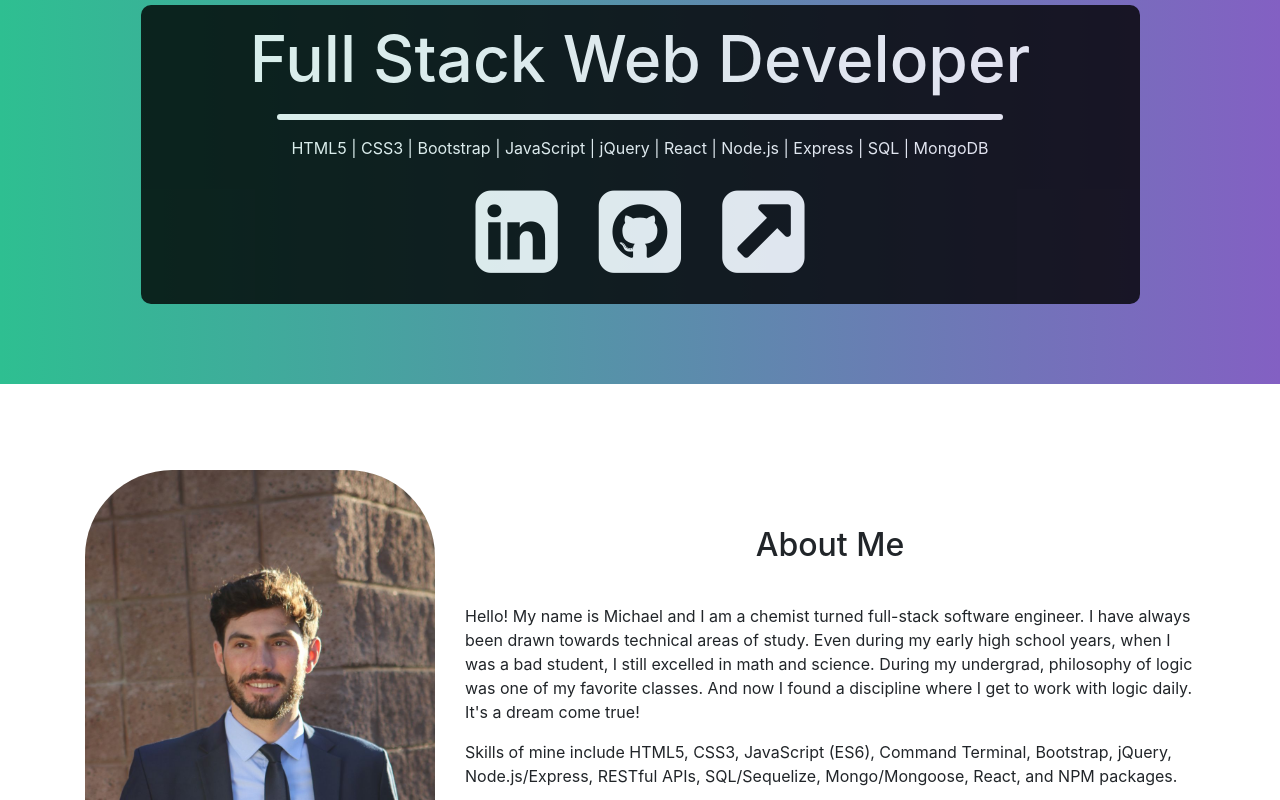
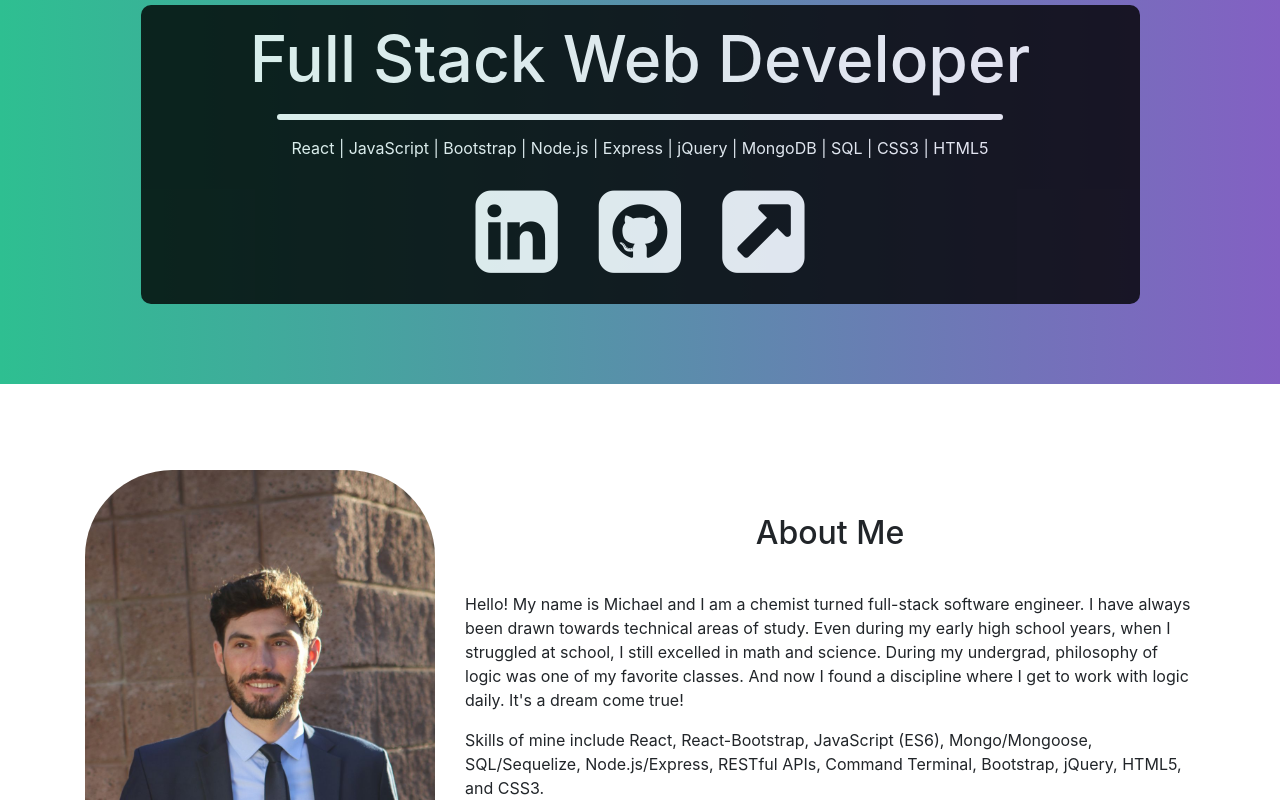
Before and after one commit to mawil583/react-portfolio, a React (Create React App) app: page / in a window 1280 px wide. Shown: the part 320-1120 px from the top of the page. Built offline with nearby package versions, Linux system fonts and the light colour scheme.

Commit message:
changed homepage content

```diff
--- a/src/pages/home.jsx
+++ b/src/pages/home.jsx
@@ -23,7 +23,7 @@ class Home extends Component {
                                         Full Stack Web Developer
                     </h1>
                                     <hr />
-                                    <p>HTML5 | CSS3 | Bootstrap | JavaScript | jQuery | React | Node.js | Express | SQL | MongoDB</p>
+                                    <p>React | JavaScript | Bootstrap | Node.js | Express | jQuery | MongoDB | SQL | CSS3 | HTML5</p>
                                     <Container fluid>
                                         <Row>
                                             <div className="social-links">
@@ -65,12 +65,12 @@ class Home extends Component {
                                     <h2 id="centerMe">About Me</h2>
                                 </div>
                                 <p>Hello! My name is Michael and I am a chemist turned full-stack software engineer. I have always been drawn
-                                    towards technical areas of study. Even during my early high school years, when I was a bad student, I still
+                                    towards technical areas of study. Even during my early high school years, when I struggled at school, I still
                                     excelled in math and science. During my undergrad, philosophy of logic was one of my favorite classes. And
                                     now I found a discipline where I get to work with logic daily. It's a dream come true!
                                 </p>
-                                <p>Skills of mine include HTML5, CSS3, JavaScript (ES6), Command Terminal, Bootstrap, jQuery, Node.js/Express,
-                                    RESTful APIs, SQL/Sequelize, Mongo/Mongoose, React, and NPM packages.</p>
+                                <p>Skills of mine include React, React-Bootstrap, JavaScript (ES6), Mongo/Mongoose, SQL/Sequelize, Node.js/Express, RESTful APIs,
+                                    Command Terminal, Bootstrap, jQuery, HTML5, and CSS3.</p>
                                 <p>This website was created from scratch using JavaScript, Node.js, Express, React, React-Bootstrap, Font-Awesome,
                                     Google Fonts and custom CSS. Because of Bootstrap's grid system, this site is fully responsive. Try it out!
                                     Resize your browser and the content will remain viewable.</p>
```
